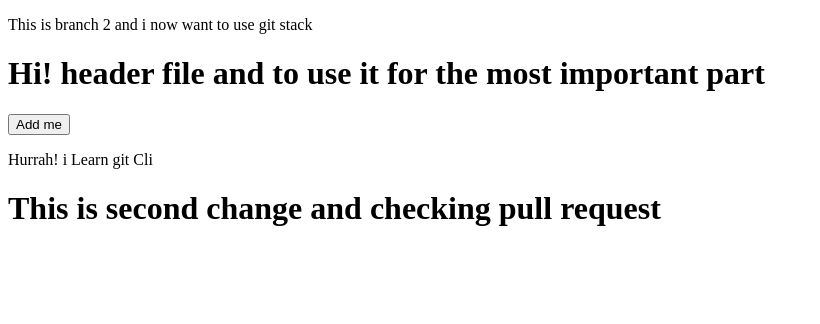
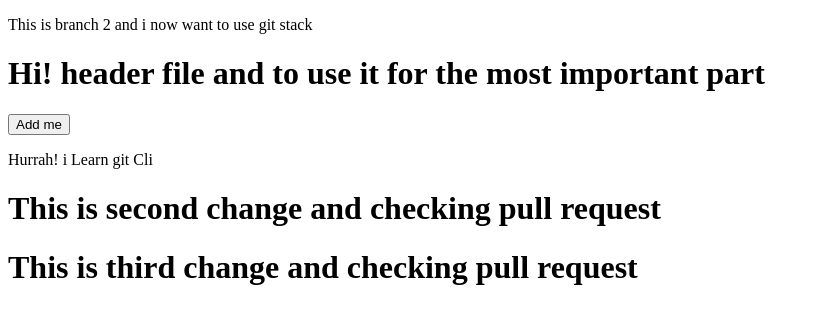
Before and after one commit to tanvirhossains/practice_git, a plain HTML site: page index.html in a window 1280 px wide. Shown: the whole page, without its empty margins (0-820 px from the left). Drawn offline with Linux system fonts and the light colour scheme.

Commit message:
change third

```diff
--- a/index.html
+++ b/index.html
@@ -18,8 +18,9 @@
     <button>Add me </button>
 
     <p>Hurrah! i Learn git Cli</p>
-    <h1>This is second change and checking  pull request </h1>
 
+    <h1>This is second change and checking pull request </h1>
+    <h1>This is third change and checking pull request </h1>
 </body>
 
 </html>
```
